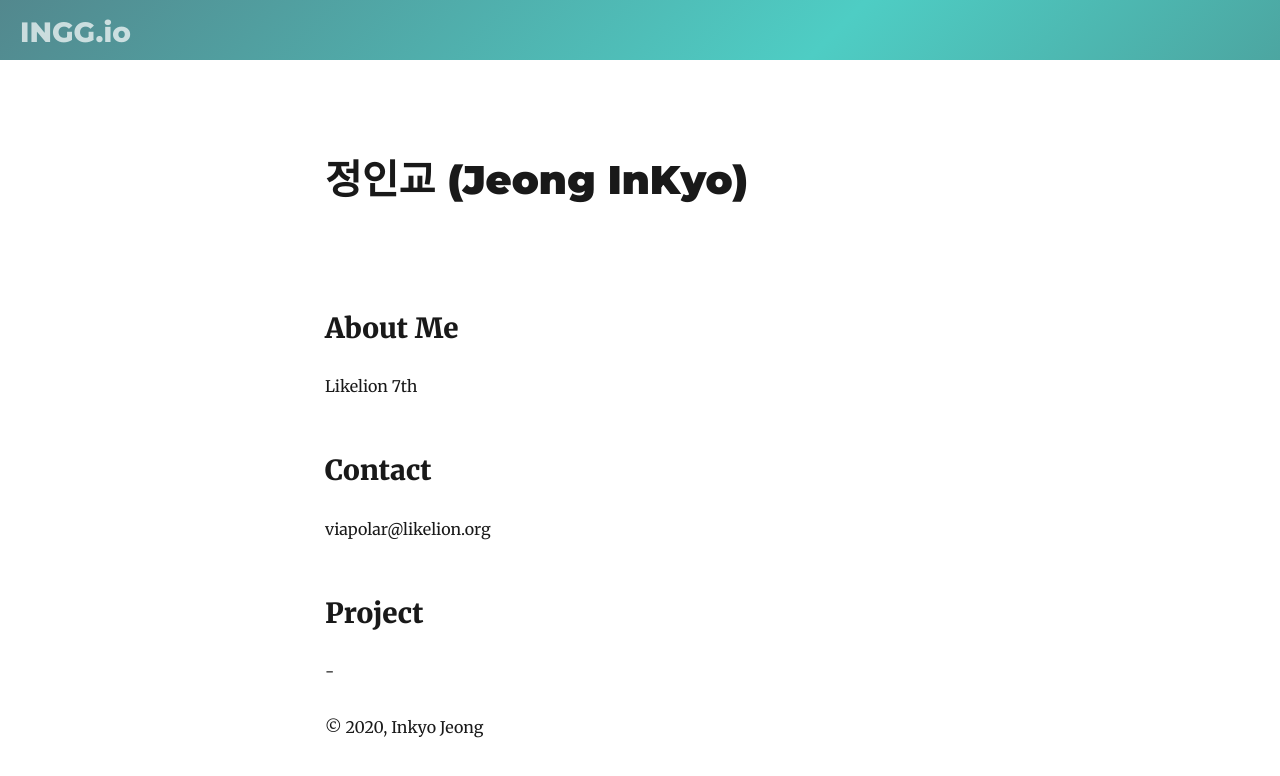
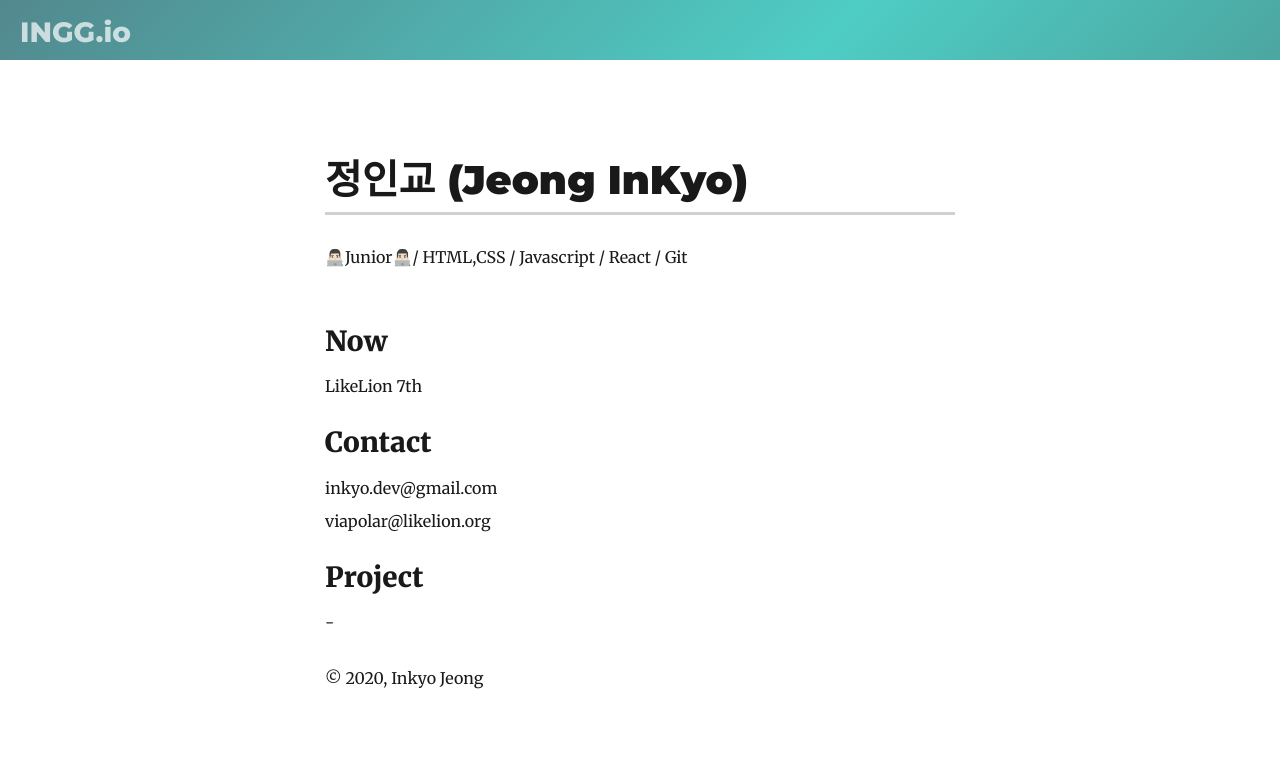
Before and after one commit to InKyoJeong/ingg, a Gatsby site: page /about in a window 1280 px wide. Built offline with nearby package versions, Linux system fonts and the light colour scheme; Gatsby itself is replaced by a stand-in of ours; some packages are replaced by stand-ins of ours.

Commit message:
docs: Edit About page

```diff
--- a/content/blog/테스트 페이지/test_Ko.md
+++ b/content/blog/테스트 페이지/test_Ko.md
@@ -5,7 +5,7 @@ date: "2020-01-15T18:18:37.121Z"
 
 커밋 메시지 제목은 `docs: Edit README.md to include New Features Use-Cases` 와 같이 작성한다.
 
-제목은 타입 라벨을 맨 앞에 붙어 타입(Type): 제목 형식으로 작성
+제목은 타입 라벨을 맨 앞에 붙어 `타입(Type): 제목` 형식으로 작성
 
 **feat**: 새로운 기능을 추가할 경우<br>
 **fix**: 버그를 고친 경우<br>
--- /dev/null
+++ b/src/pages/about.css
@@ -0,0 +1,11 @@
+.myname {
+  padding-bottom: 10px;
+  border-bottom: 3px solid rgba(1, 1, 1, 0.18);
+}
+h2 {
+  margin-top: 0px;
+  margin-bottom: 15px;
+}
+.email-1 {
+  margin-bottom: 5px;
+}
--- a/src/pages/about.js
+++ b/src/pages/about.js
@@ -3,6 +3,8 @@ import { graphql } from "gatsby"
 
 import Layout from "../components/layout"
 import SEO from "../components/seo"
+
+import "./about.css"
 
 class NotFoundPage extends React.Component {
   render() {
@@ -12,12 +14,25 @@ class NotFoundPage extends React.Component {
     return (
       <Layout location={this.props.location} title={siteTitle}>
         <SEO title="About Me" />
-        <h1>정인교 (Jeong InKyo)</h1>
+        <h1 class="myname">
+          <span>정인교 (Jeong InKyo)</span>
+        </h1>
+        <p>
+          <span role="img" aria-label="study">
+            👨🏻‍💻
+          </span>
+          Junior
+          <span role="img" aria-label="study">
+            👨🏻‍💻
+          </span>
+          / HTML,CSS / Javascript / React / Git
+        </p>
         <br />
-        <h2>About Me</h2>
-        <p>Likelion 7th</p>
+        <h2>Now</h2>
+        <p>LikeLion 7th</p>
         <h2>Contact</h2>
-        <p>viapolar@likelion.org</p>
+        <p class="email-1">inkyo.dev@gmail.com</p>
+        <p class="email-2">viapolar@likelion.org</p>
         <h2>Project</h2>
         <p>-</p>
       </Layout>
```
